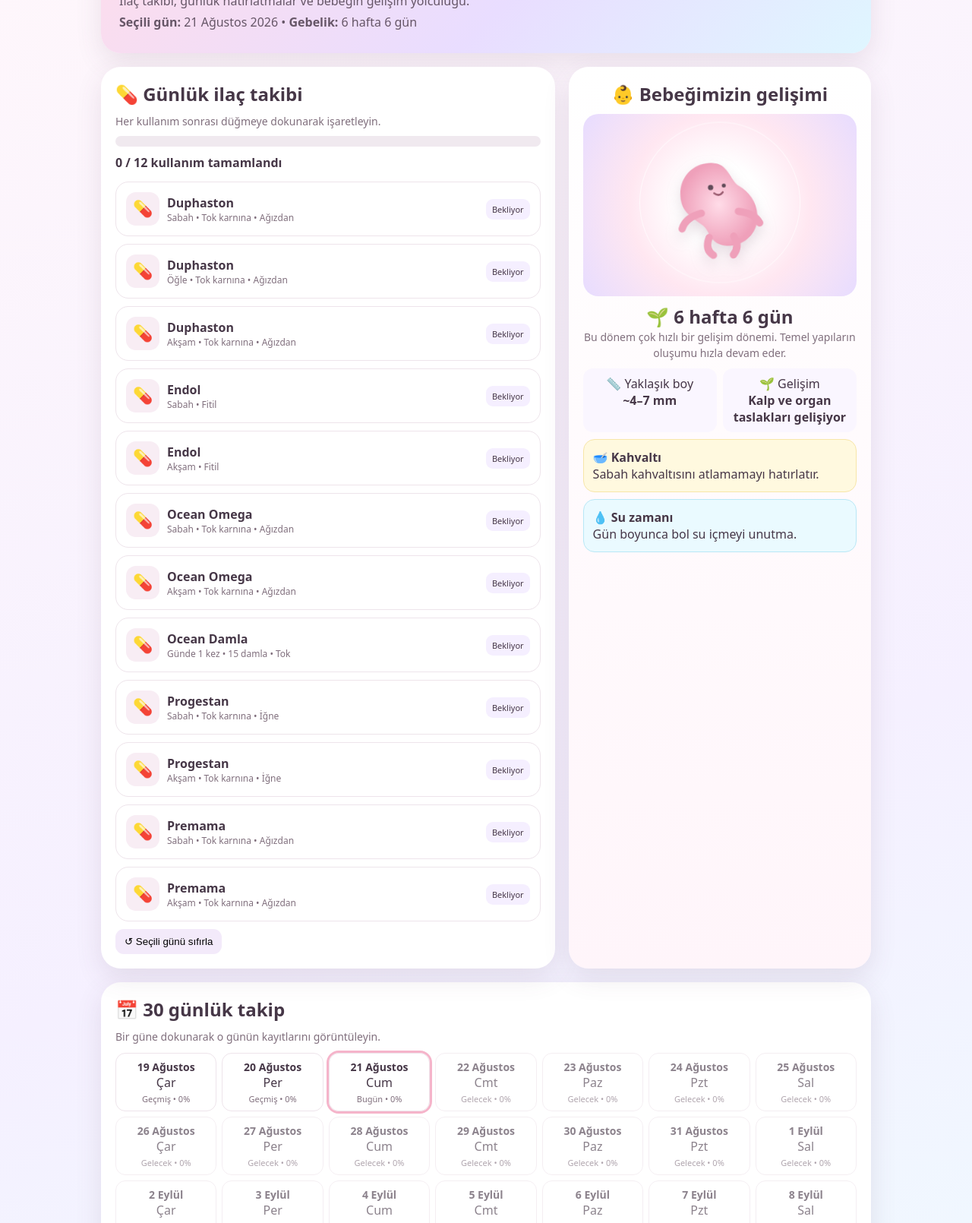
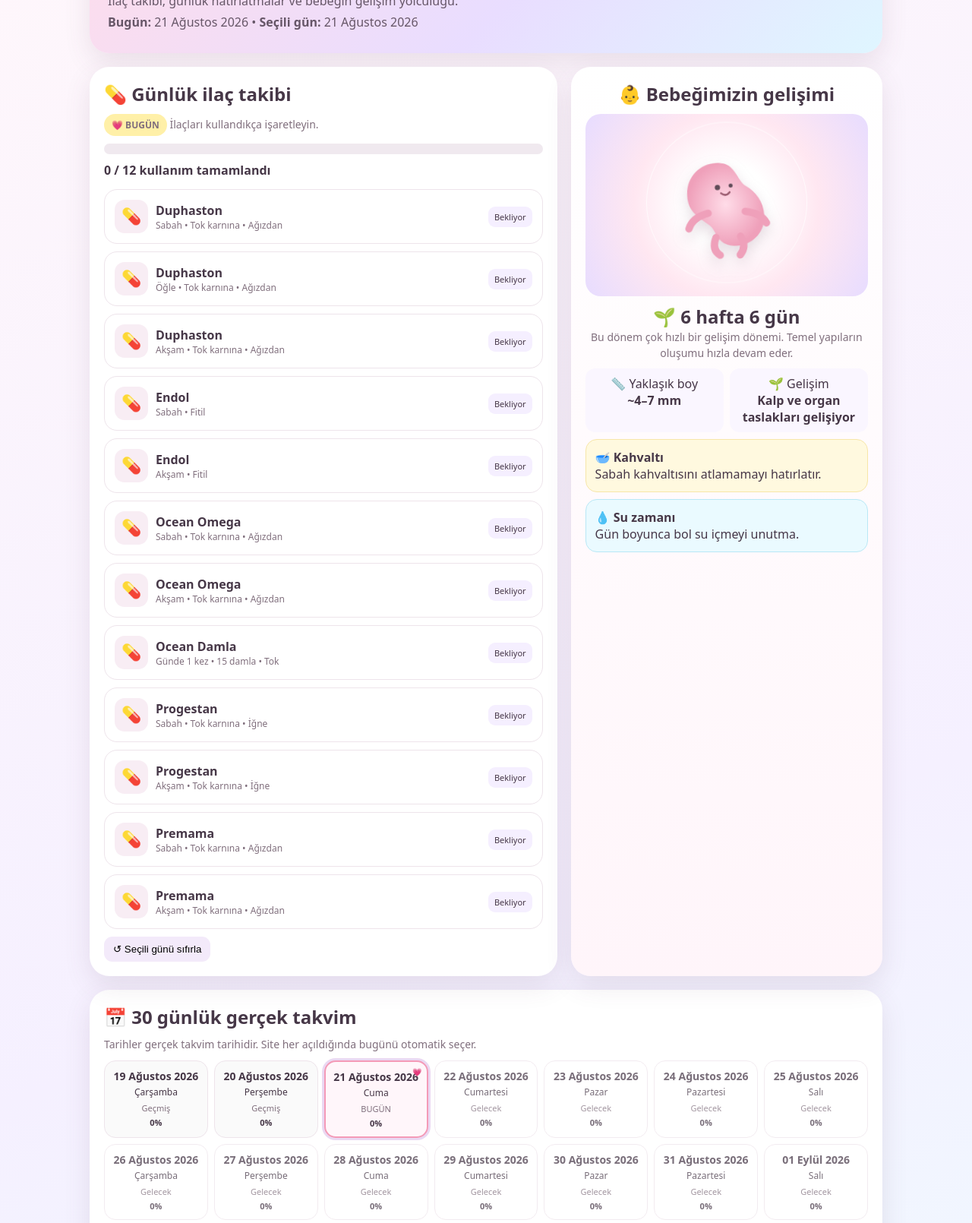
Before and after one commit to alperenkayaroglu-ai/Minik-mucizem1, a plain HTML site: page index .html in a window 1280 px wide. Shown: the part 150-1760 px from the top of the page at 76% size. Drawn offline with Linux system fonts and the light colour scheme.

Commit message:
Refactor index.html for layout and style improvements
Updated layout and styles for improved user experience. Added new elements for better tracking of medication and baby's development.

```diff
--- a/index .html
+++ b/index .html
@@ -5,46 +5,74 @@
 <meta name="viewport" content="width=device-width,initial-scale=1">
 <title>Minik Mucizem 💗 • Gerçek Zamanlı</title>
 <style>
-:root{--ink:#463747;--muted:#806f7d;--pink:#f49ab7;--purple:#b9a2e8;--shadow:0 12px 35px #65415b1f}
+:root{--ink:#463747;--muted:#806f7d;--pink:#f49ab7;--purple:#b9a2e8;--green:#bfe8cf;--bg:#fff7fb;--shadow:0 12px 35px #65415b1f}
 *{box-sizing:border-box}body{margin:0;font-family:system-ui,-apple-system,Segoe UI,Roboto,sans-serif;background:linear-gradient(160deg,#fff7fb,#f5f0ff 60%,#eefaff);color:var(--ink)}
-.wrap{max-width:1050px;margin:auto;padding:18px}.hero,.card{border-radius:26px;box-shadow:var(--shadow)}
-.hero{padding:24px;background:linear-gradient(135deg,#ffddea,#e9ddff 55%,#dff6ff)}h1{margin:0;font-size:clamp(28px,6vw,44px)}.hero p{margin:6px 0;color:#665667}.badge{display:inline-block;background:#fff9;padding:7px 12px;border-radius:99px;font-size:13px}
-.grid{display:grid;grid-template-columns:1.2fr .8fr;gap:18px;margin-top:18px}.card{background:#fff;padding:19px}h2{margin:0 0 10px}.sub{color:var(--muted);font-size:14px}.progress{height:14px;background:#f0e9ef;border-radius:20px;overflow:hidden;margin:10px 0}.progress>div{height:100%;background:linear-gradient(90deg,var(--pink),var(--purple));transition:.3s}
-.meds{display:grid;gap:10px;margin-top:14px}.med{border:1px solid #eee4eb;border-radius:17px;padding:13px;display:flex;align-items:center;gap:10px}.med.done{background:#f1fff7;border-color:#bce7cf}.med button{border:0;width:44px;height:44px;border-radius:13px;background:#f8edf4;font-size:21px;cursor:pointer}.med.done button{background:#bce7cf}.name{font-weight:800}.meta{font-size:12px;color:var(--muted)}.status{margin-left:auto;font-size:11px;background:#f5efff;padding:6px 8px;border-radius:9px}
+.wrap{max-width:1080px;margin:auto;padding:18px}.hero,.card{border-radius:26px;box-shadow:var(--shadow)}
+.hero{padding:24px;background:linear-gradient(135deg,#ffddea,#e9ddff 55%,#dff6ff)}h1{margin:0;font-size:clamp(28px,6vw,44px)}.hero p{margin:6px 0;color:#665667}
+.badge{display:inline-block;background:#fff9;padding:7px 12px;border-radius:99px;font-size:13px}.todayBadge{display:inline-block;background:#fff0a8;padding:6px 10px;border-radius:99px;font-size:12px;font-weight:800}
+.grid{display:grid;grid-template-columns:1.2fr .8fr;gap:18px;margin-top:18px}.card{background:#fff;padding:19px}h2{margin:0 0 10px}.sub{color:var(--muted);font-size:14px}
+.progress{height:14px;background:#f0e9ef;border-radius:20px;overflow:hidden;margin:10px 0}.progress>div{height:100%;background:linear-gradient(90deg,var(--pink),var(--purple));transition:.3s}
+.meds{display:grid;gap:10px;margin-top:14px}.med{border:1px solid #eee4eb;border-radius:17px;padding:13px;display:flex;align-items:center;gap:10px}.med.done{background:#f1fff7;border-color:#bce7cf}.med.locked{opacity:.62;background:#fafafa}
+.med button{border:0;width:44px;height:44px;border-radius:13px;background:#f8edf4;font-size:21px;cursor:pointer}.med.done button{background:#bce7cf}.med button:disabled{cursor:not-allowed}.name{font-weight:800}.meta{font-size:12px;color:var(--muted)}.status{margin-left:auto;font-size:11px;background:#f5efff;padding:6px 8px;border-radius:9px}
 .baby{text-align:center;background:linear-gradient(#fff,#fff5fa)}.visual{height:240px;display:grid;place-items:center;overflow:hidden;border-radius:20px;background:radial-gradient(circle,#fff 0 25%,#ffe7f1 55%,#e7dcff 100%);position:relative}.orb{position:absolute;width:210px;height:210px;border-radius:50%;border:1px solid #ffffffaa;animation:float 4s ease-in-out infinite}.fetus{width:175px;height:175px;animation:wiggle 5s ease-in-out infinite;filter:drop-shadow(0 8px 9px #9d789044)}@keyframes float{50%{transform:translateY(-7px) scale(1.02)}}@keyframes wiggle{0%,100%{transform:rotate(-3deg) translateY(2px)}50%{transform:rotate(4deg) translateY(-3px)}}
-.week{font-size:24px;font-weight:900;margin-top:10px}.info{color:var(--muted);font-size:14px;line-height:1.5}.stats{display:grid;grid-template-columns:1fr 1fr;gap:8px;margin-top:10px}.stat{background:#faf6ff;border-radius:13px;padding:9px}.stat b{display:block}.rem{padding:12px;border-radius:15px;background:#fff9df;border:1px solid #f7e6a8;text-align:left;margin-top:9px}.water{background:#eafaff;border-color:#b8e8f6}
-.days{display:grid;grid-template-columns:repeat(7,1fr);gap:7px;margin-top:12px}.day{border:1px solid #eee4eb;border-radius:13px;padding:8px 4px;text-align:center;cursor:pointer;min-height:70px}.day.selected{outline:3px solid #f5b4ca}.day.complete{background:#effcf5;border-color:#bce7cf}.dn{font-weight:800;font-size:14px}.dp{font-size:11px;color:var(--muted);margin-top:3px}.btn{border:0;border-radius:11px;padding:9px 12px;cursor:pointer;background:#f3eafa;margin-top:10px}
-.future{opacity:.62}.med button:disabled{opacity:.45;cursor:not-allowed}.footer{font-size:11px;color:#887984;text-align:center;margin:18px 2px;line-height:1.5}@media(max-width:780px){.grid{grid-template-columns:1fr}.days{grid-template-columns:repeat(5,1fr)}.status{display:none}}
+.week{font-size:24px;font-weight:900;margin-top:10px}.info{color:var(--muted);font-size:14px;line-height:1.5}.stats{display:grid;grid-template-columns:1fr 1fr;gap:8px;margin-top:10px}.stat{background:#faf6ff;border-radius:13px;padding:9px}.stat b{display:block}
+.rem{padding:12px;border-radius:15px;background:#fff9df;border:1px solid #f7e6a8;text-align:left;margin-top:9px}.water{background:#eafaff;border-color:#b8e8f6}
+.days{display:grid;grid-template-columns:repeat(7,1fr);gap:8px;margin-top:12px}.day{border:1px solid #eee4eb;border-radius:15px;padding:10px 6px;text-align:center;background:#fff;cursor:pointer;min-height:88px;position:relative}.day:hover{border-color:#efb1c8}.day.today{border:2px solid #f49ab7;background:#fff6fa}.day.selected{box-shadow:0 0 0 3px #ead8f2}.day.past{background:#fafafa}.day.future{opacity:.72}.day.complete{background:#effcf5;border-color:#bce7cf}.date{font-weight:900;font-size:14px}.weekday{font-size:12px;margin-top:3px}.state{font-size:11px;color:var(--muted);margin-top:5px}.pct{font-size:11px;margin-top:4px;font-weight:800}.todayMark{position:absolute;top:6px;right:6px;font-size:10px}
+.legend{display:flex;gap:8px;flex-wrap:wrap;margin-top:12px;font-size:12px;color:var(--muted)}.legend span{padding:5px 8px;border-radius:99px;background:#f7f1f7}.btn{border:0;border-radius:11px;padding:9px 12px;cursor:pointer;background:#f3eafa;margin-top:10px}.footer{font-size:11px;color:#887984;text-align:center;margin:18px 2px;line-height:1.5}
+@media(max-width:780px){.grid{grid-template-columns:1fr}.days{grid-template-columns:repeat(3,1fr)}.status{display:none}}
 </style>
 </head>
-<body><div class="wrap">
-<section class="hero"><span class="badge">🌸 19 Ağustos – 17 Eylül 2026 • 30 gün</span><h1>Minik Mucizem 👶🏻💗</h1><p>İlaç takibi, günlük hatırlatmalar ve bebeğin gelişim yolculuğu.</p><p><b>Seçili gün:</b> <span id="label"></span> • <b>Gebelik:</b> <span id="heroWeek"></span></p></section>
+<body>
+<div class="wrap">
+<section class="hero">
+<span class="badge">🌸 19 Ağustos 2026 – 17 Eylül 2026 • 30 gün</span>
+<h1>Minik Mucizem 👶🏻💗</h1>
+<p>İlaç takibi, günlük hatırlatmalar ve bebeğin gelişim yolculuğu.</p>
+<p><b>Bugün:</b> <span id="todayLabel"></span> • <b>Seçili gün:</b> <span id="selectedLabel"></span></p>
+</section>
 
 <div class="grid">
-<section class="card"><h2>💊 Günlük ilaç takibi</h2><div class="sub">Her kullanım sonrası düğmeye dokunarak işaretleyin.</div><div class="progress"><div id="bar"></div></div><b id="pct"></b><div id="meds" class="meds"></div><button class="btn" onclick="resetDay()">↺ Seçili günü sıfırla</button></section>
+<section class="card">
+<h2>💊 Günlük ilaç takibi</h2>
+<div class="sub" id="dayHint"></div>
+<div class="progress"><div id="bar"></div></div><b id="pct"></b>
+<div id="meds" class="meds"></div>
+<button class="btn" onclick="resetSelectedDay()">↺ Seçili günü sıfırla</button>
+</section>
 
-<aside class="card baby"><h2>👶 Bebeğimizin gelişimi</h2><div class="visual"><div class="orb"></div>
-<svg class="fetus" viewBox="0 0 200 200"><defs><radialGradient id="s"><stop stop-color="#ffdce8"/><stop offset="1" stop-color="#efa0ba"/></radialGradient></defs>
-<path d="M101 35c-29-8-58 11-59 43-1 26 15 35 31 48 10 8 9 27 30 32 25 6 51-12 53-38 2-23-10-40-25-50-11-7-14-29-30-35z" fill="url(#s)"/><circle cx="88" cy="70" r="4" fill="#604b58"/><circle cx="108" cy="68" r="3" fill="#604b58"/><path d="M93 79q7 6 13-1" fill="none" stroke="#9d5f73" stroke-width="3" stroke-linecap="round"/><path d="M72 108q-24 5-30 22M128 108q24 4 31 19M82 145q-8 18 5 27M119 145q9 16-2 28" fill="none" stroke="#efa0ba" stroke-width="11" stroke-linecap="round"/></svg>
-</div><div class="week" id="week"></div><div class="info" id="babyText"></div><div class="stats"><div class="stat">📏 Yaklaşık boy<b id="size"></b></div><div class="stat">🌱 Gelişim<b id="dev"></b></div></div>
-<div class="rem"><b>🥣 Kahvaltı</b><br>Sabah kahvaltısını atlamamayı hatırlatır.</div><div class="rem water"><b>💧 Su zamanı</b><br>Gün boyunca bol su içmeyi unutma.</div></aside>
+<aside class="card baby">
+<h2>👶 Bebeğimizin gelişimi</h2>
+<div class="visual"><div class="orb"></div>
+<svg class="fetus" viewBox="0 0 200 200" aria-label="Animasyonlu bebek gelişim illüstrasyonu">
+<defs><radialGradient id="skin"><stop stop-color="#ffdce8"/><stop offset="1" stop-color="#efa0ba"/></radialGradient></defs>
+<path d="M101 35c-29-8-58 11-59 43-1 26 15 35 31 48 10 8 9 27 30 32 25 6 51-12 53-38 2-23-10-40-25-50-11-7-14-29-30-35z" fill="url(#skin)"/>
+<circle cx="88" cy="70" r="4" fill="#604b58"/><circle cx="108" cy="68" r="3" fill="#604b58"/>
+<path d="M93 79q7 6 13-1" fill="none" stroke="#9d5f73" stroke-width="3" stroke-linecap="round"/>
+<path d="M72 108q-24 5-30 22M128 108q24 4 31 19M82 145q-8 18 5 27M119 145q9 16-2 28" fill="none" stroke="#efa0ba" stroke-width="11" stroke-linecap="round"/>
+</svg></div>
+<div class="week" id="week"></div><div class="info" id="babyText"></div>
+<div class="stats"><div class="stat">📏 Yaklaşık boy<b id="size"></b></div><div class="stat">🌱 Gelişim<b id="dev"></b></div></div>
+<div class="rem"><b>🥣 Kahvaltı</b><br>Sabah kahvaltısını atlamamayı hatırlatır.</div>
+<div class="rem water"><b>💧 Su zamanı</b><br>Gün boyunca bol su içmeyi unutma.</div>
+</aside>
 </div>
 
-<section class="card" style="margin-top:18px"><h2>📅 30 günlük takip</h2><div class="sub">Bir güne dokunarak o günün kayıtlarını görüntüleyin.</div><div id="days" class="days"></div></section>
-<div class="footer">Bu site yalnızca doktor tarafından verilen kullanım planını takip etmeye yardımcı olur. İşaretlemeler bu cihazın tarayıcısında saklanır. İlaçların dozu veya kullanım şekli doktor/eczacı önerisi olmadan değiştirilmemelidir.</div>
+<section class="card" style="margin-top:18px">
+<h2>📅 30 günlük gerçek takvim</h2>
+<div class="sub">Tarihler gerçek takvim tarihidir. Site her açıldığında bugünü otomatik seçer.</div>
+<div id="days" class="days"></div>
+<div class="legend"><span>💗 Bugün</span><span>🌿 Geçmiş</span><span>🔒 Gelecek</span><span>✅ Tamamlanan gün</span></div>
+</section>
+
+<div class="footer">Bu site yalnızca doktor tarafından verilen kullanım planını takip etmeye yardımcı olur. İlaçların dozu, zamanı veya kullanım şekli doktor/eczacı önerisi olmadan değiştirilmemelidir.</div>
 </div>
 
 <script>
-const start=new Date(2026,7,19),totalDays=30,total=12;
-const storageKey="minikMucizem2026_v2";
-let data={};
-try{data=JSON.parse(localStorage.getItem(storageKey)||"{}")}catch(e){data={}}
-function todayIndex(){
-  const now=new Date(); now.setHours(0,0,0,0);
-  const d=new Date(start); d.setHours(0,0,0,0);
-  return Math.max(0,Math.min(totalDays-1,Math.floor((now-d)/86400000)));
-}
-let selected=todayIndex();
+const START_DATE="2026-08-19";
+const END_DATE="2026-09-17";
+const TOTAL_DAYS=30;
+const TOTAL_USES=12;
+const STORAGE_KEY="minikMucizemRealtimeV3";
 
 const meds=[
  ["Duphaston",["Sabah","Öğle","Akşam"],"Tok karnına • Ağızdan"],
@@ -54,6 +82,7 @@
  ["Progestan",["Sabah","Akşam"],"Tok karnına • İğne"],
  ["Premama",["Sabah","Akşam"],"Tok karnına • Ağızdan"]
 ];
+
 const info={
   6:["6 hafta 4 gün","~4–7 mm","Kalp ve organ taslakları gelişiyor","Bu dönem çok hızlı bir gelişim dönemi. Temel yapıların oluşumu hızla devam eder."],
   7:["7 hafta","~8–10 mm","Kol-bacak taslakları belirginleşiyor","Yüz ve uzuvların temel şekilleri daha belirgin hale gelmeye başlar."],
@@ -62,65 +91,115 @@
   10:["10 hafta","~30–35 mm","Organ gelişimi hızla sürüyor","Büyüme ve farklılaşma devam eder."]
 };
 
-function dateFor(i){let d=new Date(start);d.setDate(d.getDate()+i);return d}
-function fmt(d){return d.toLocaleDateString("tr-TR",{day:"2-digit",month:"long",year:"numeric"})}
-function dayData(i){if(!data["d"+i])data["d"+i]={};return data["d"+i]}
-function week(i){return Math.floor((46+i)/7)}
-function dayText(i){let days=46+i;return Math.floor(days/7)+" hafta "+days%7+" gün"}
-function save(){
+const startDate=new Date(START_DATE+"T00:00:00");
+const endDate=new Date(END_DATE+"T00:00:00");
+let selectedKey=todayKey();
+
+function keyForDate(d){return d.toISOString().slice(0,10)}
+function todayKey(){
+ const n=new Date();
+ return keyForDate(new Date(n.getFullYear(),n.getMonth(),n.getDate()));
+}
+function parseKey(k){return new Date(k+"T00:00:00")}
+function dayDiff(a,b){return Math.round((parseKey(a)-parseKey(b))/86400000)}
+function clampKey(k){if(k<START_DATE)return START_DATE;if(k>END_DATE)return END_DATE;return k}
+function currentIndex(k){return dayDiff(k,START_DATE)}
+function weekFor(k){return Math.floor((46+currentIndex(k))/7)}
+function dayText(k){const days=46+currentIndex(k);return Math.floor(days/7)+" hafta "+days%7+" gün"}
+function formatDate(k){return parseKey(k).toLocaleDateString("tr-TR",{day:"2-digit",month:"long",year:"numeric"})}
+function weekday(k){return parseKey(k).toLocaleDateString("tr-TR",{weekday:"long"})}
+function isToday(k){return k===todayKey()}
+
+let data={};
+try{data=JSON.parse(localStorage.getItem(STORAGE_KEY)||"{}")||{};}catch(e){data={};}
+
+function migrateOld(){
+ const oldKeys=["minikMucizem2026","minikMucizem2026_v2"];
+ for(const oldKey of oldKeys){
   try{
-    localStorage.setItem(storageKey,JSON.stringify(data));
-    return true;
-  }catch(e){return false}
+   const old=JSON.parse(localStorage.getItem(oldKey)||"null");
+   if(!old)continue;
+   for(let i=0;i<TOTAL_DAYS;i++){
+    if(old["d"+i]){
+     const d=new Date(startDate);d.setDate(d.getDate()+i);
+     const k=keyForDate(d);
+     if(!data[k])data[k]=old["d"+i];
     }
+   }
+  }catch(e){}
+ }
+ localStorage.setItem(STORAGE_KEY,JSON.stringify(data));
+}
+migrateOld();
+
+function save(){localStorage.setItem(STORAGE_KEY,JSON.stringify(data))}
+function dayData(k){if(!data[k])data[k]={};return data[k]}
+function useCount(k){return Object.values(dayData(k)).filter(Boolean).length}
+function canEdit(k){return dayDiff(k,todayKey())<=0}
+function resetSelectedDay(){if(!canEdit(selectedKey))return;data[selectedKey]={};save();renderAll()}
+
 function renderMeds(){
-  let d=dayData(selected),root=document.getElementById("meds");root.innerHTML="";
-  const future=selected>todayIndex();
-  meds.forEach((m,mi)=>m[1].forEach((t,ti)=>{
-    let id=mi+"_"+ti,done=!!d[id],e=document.createElement("div");
-    e.className="med "+(done?"done":"");
-    e.innerHTML=`<button ${future?"disabled":""}>${done?"✓":"💊"}</button><div><div class="name">${m[0]}</div><div class="meta">${t} • ${m[2]}</div></div><div class="status">${future?"Henüz gelmedi":done?"Tamamlandı":"Bekliyor"}</div>`;
-    if(!future)e.querySelector("button").onclick=()=>{
-      d[id]=!d[id];save();renderAll();
+ const root=document.getElementById("meds"),d=dayData(selectedKey);
+ root.innerHTML="";
+ meds.forEach((m,mi)=>m[1].forEach((time,ti)=>{
+  const id=mi+"_"+ti,done=!!d[id],editable=canEdit(selectedKey);
+  const e=document.createElement("div");
+  e.className="med "+(done?"done ":"")+(editable?"":"locked");
+  e.innerHTML=`<button ${editable?"":"disabled"} aria-label="${m[0]} ${time}">${done?"✓":"💊"}</button>
+   <div><div class="name">${m[0]}</div><div class="meta">${time} • ${m[2]}</div></div>
+   <div class="status">${done?"Tamamlandı":editable?"Bekliyor":"Kilitli"}</div>`;
+  e.querySelector("button").onclick=()=>{
+   if(!canEdit(selectedKey))return;
+   const cur=dayData(selectedKey);cur[id]=!cur[id];save();renderAll();
   };
   root.appendChild(e);
  }));
-  let n=Object.values(d).filter(Boolean).length;
-  document.getElementById("pct").textContent=`${n} / ${total} kullanım tamamlandı`;
-  document.getElementById("bar").style.width=n/total*100+"%";
+ const n=useCount(selectedKey);
+ document.getElementById("pct").textContent=`${n} / ${TOTAL_USES} kullanım tamamlandı`;
+ document.getElementById("bar").style.width=(n/TOTAL_USES*100)+"%";
+ document.getElementById("selectedLabel").textContent=formatDate(selectedKey);
+ document.getElementById("todayLabel").textContent=formatDate(todayKey());
+ document.getElementById("dayHint").innerHTML=isToday(selectedKey)
+  ? `<span class="todayBadge">💗 BUGÜN</span> İlaçları kullandıkça işaretleyin.`
+  : canEdit(selectedKey) ? `🌿 Geçmiş gün • Kayıtları görüntüleyebilir ve düzeltebilirsiniz.`
+  : `🔒 Gelecek gün • İlaçlar günü geldiğinde açılacak.`;
 }
+
 function renderDays(){
-  let root=document.getElementById("days");root.innerHTML="";
-  const ti=todayIndex();
-  for(let i=0;i<totalDays;i++){
-    let d=dayData(i),n=Object.values(d).filter(Boolean).length,p=Math.round(n/total*100);
-    let e=document.createElement("div");
-    e.className="day "+(i===selected?"selected ":"")+(p===100?"complete ":"")+(i>ti?" future":"");
-    const label=i===ti?"Bugün":i<ti?"Geçmiş":"Gelecek";
-    const currentDate=dateFor(i);
-    const dateLabel=currentDate.toLocaleDateString("tr-TR",{day:"numeric",month:"long"});
-    const weekday=currentDate.toLocaleDateString("tr-TR",{weekday:"short"});
-    e.innerHTML=`<div class="dn">${dateLabel}</div><div>${weekday}</div><div class="dp">${label} • ${p}%</div>`;
-    e.onclick=()=>{selected=i;renderAll()};
+ const root=document.getElementById("days");root.innerHTML="";
+ for(let i=0;i<TOTAL_DAYS;i++){
+  const d=new Date(startDate);d.setDate(startDate.getDate()+i);
+  const k=keyForDate(d),n=useCount(k),p=Math.round(n/TOTAL_USES*100);
+  const past=dayDiff(k,todayKey())<0,future=dayDiff(k,todayKey())>0,today=isToday(k),complete=p===100;
+  const e=document.createElement("div");
+  e.className="day "+(past?"past ":"")+(future?"future ":"")+(today?"today ":"")+(k===selectedKey?"selected ":"")+(complete?"complete":"");
+  const state=today?"BUGÜN":past?"Geçmiş":"Gelecek";
+  e.innerHTML=`${today?'<div class="todayMark">💗</div>':""}<div class="date">${formatDate(k)}</div><div class="weekday">${weekday(k)}</div><div class="state">${state}</div><div class="pct">${p}%</div>`;
+  e.onclick=()=>{selectedKey=k;renderAll()};
   root.appendChild(e);
  }
 }
+
 function renderBaby(){
-  let w=week(selected),x=info[Math.min(10,Math.max(6,w))]||info[10];
-  document.getElementById("label").textContent=fmt(dateFor(selected));
-  document.getElementById("heroWeek").textContent=dayText(selected);
-  document.getElementById("week").textContent="🌱 "+dayText(selected);
+ const w=weekFor(selectedKey);
+ const x=info[Math.min(10,Math.max(6,w))]||info[10];
+ document.getElementById("week").textContent="🌱 "+dayText(selectedKey);
+ document.getElementById("babyText").textContent=x[3];
  document.getElementById("size").textContent=x[1];
  document.getElementById("dev").textContent=x[2];
-  document.getElementById("babyText").textContent=x[3];
 }
-function resetDay(){
-  if(selected>todayIndex())return;
-  data["d"+selected]={};save();renderAll();
+
+function renderAll(){renderMeds();renderDays();renderBaby()}
+
+function refreshForNewDay(){
+ const fresh=todayKey();
+ if(fresh!==selectedKey){
+  selectedKey=clampKey(fresh);
+  renderAll();
  }
-function renderAll(){renderBaby();renderMeds();renderDays()}
+}
 renderAll();
-window.addEventListener("pageshow",()=>{try{data=JSON.parse(localStorage.getItem(storageKey)||"{}")}catch(e){data={}}selected=todayIndex();renderAll()});
-window.addEventListener("beforeunload",save);
+setInterval(refreshForNewDay,60000);
 </script>
-</body></html>
+</body>
+</html>
```
Lines whose indentation alone changed are shown as unchanged.
